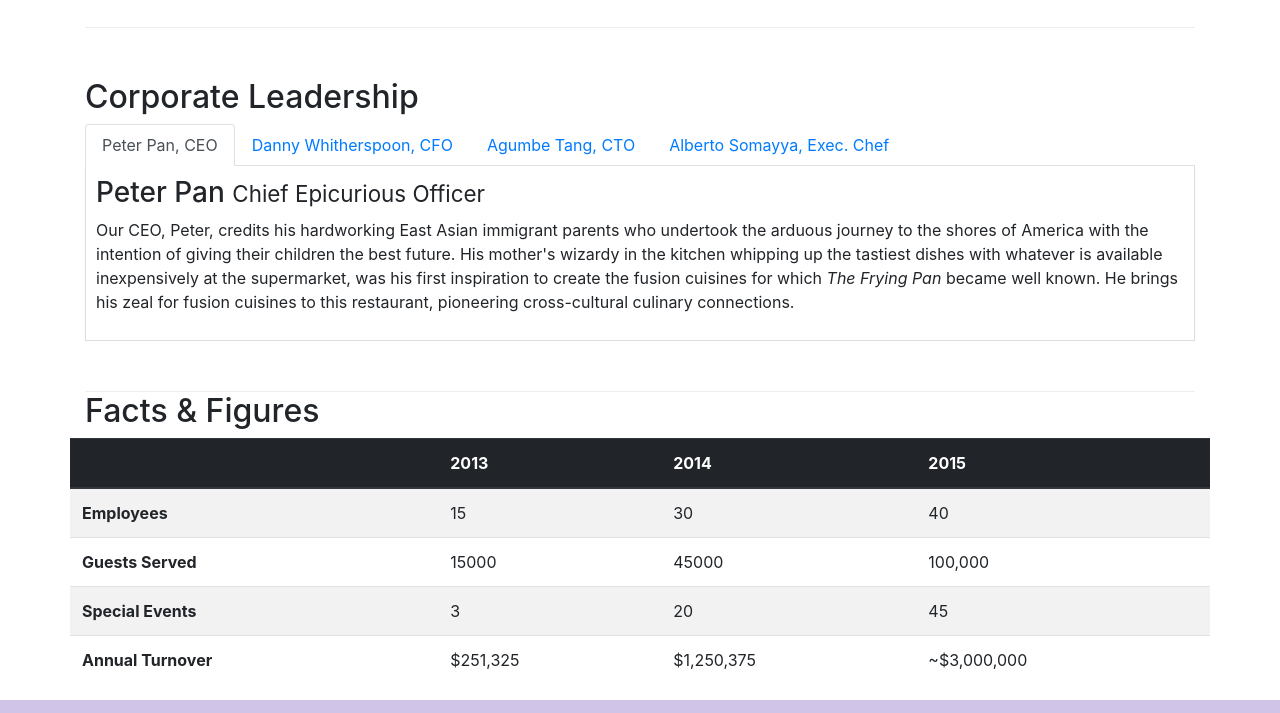
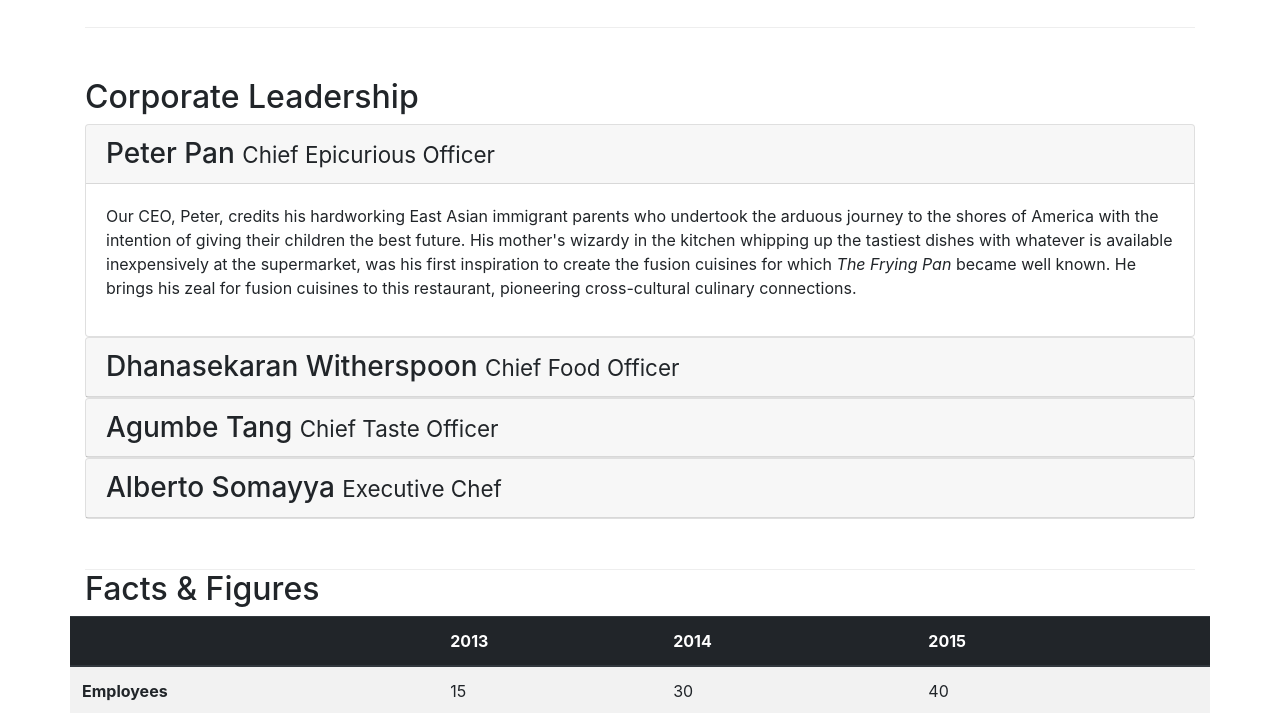
Before and after one commit to Harrier2020/conFusion, a website: page aboutus.html in a window 1280 px wide. Shown: the part 1020-1733 px from the top of the page. Drawn offline with nearby package versions, Linux system fonts and the light colour scheme.

Commit message:
Accordion

```diff
--- a/aboutus.html
+++ b/aboutus.html
@@ -101,7 +101,8 @@
         <div class="row row-content align-items-center">
             <div>
                 <h2>Corporate Leadership</h2>
-                <ul class="nav nav-tabs">
+<!--  Code for Tabs
+                    <ul class="nav nav-tabs">
                     <li class="nav-item">
                         <a class="nav-link active" href="#peter"
                             role="tab" data-toggle="tab">Peter Pan, CEO</a>
@@ -129,7 +130,7 @@
                     <div role="tabpanel" class="tab-pane fade" id="danny">
                         <h3>Dhanasekaran Witherspoon <small>Chief Food Officer</small></h3>
 
-                        <p class="d-noe d-md-block" >Our CFO, Danny, as he is affectionately referred to by his colleagues, comes from a long established family tradition in farming and produce. His experiences growing up on a farm in the Australian outback gave him great appreciation for varieties of food sources. As he puts it in his own words, <em>Everything that runs, wins, and everything that stays, pays!</em></p>
+                        <p class="d-none d-md-block">Our CFO, Danny, as he is affectionately referred to by his colleagues, comes from a long established family tradition in farming and produce. His experiences growing up on a farm in the Australian outback gave him great appreciation for varieties of food sources. As he puts it in his own words, <em>Everything that runs, wins, and everything that stays, pays!</em></p>
 
                     </div>
                     <div role="tabpanel" class="tab-pane fade" id="agumbe">
@@ -145,6 +146,71 @@
                         </div>
                     </div>
                 </div>
+!-->
+<!-- Code for Accordion alternative to tabs start here -->
+
+                <div id="accordion">
+                    <div class="card">
+                        <div class="card-header" role="tab" id="peterhead">
+                            <h3 class="mb-0">
+                                <a data-toggle="collapse" data-target="#peter">
+                                Peter Pan <small>Chief Epicurious Officer</small>
+                                </a>
+                            </h3>
+                        </div>
+                        <div role="tabpanel" class="collapse show" id="peter" data-parent="#accordion">
+                            <div class=" card-body d-none d-md-block">
+                            <p>Our CEO, Peter, credits his hardworking East Asian immigrant parents who undertook the arduous journey to the shores of America with the intention of giving their children the best future. His mother's wizardy in the kitchen whipping up the tastiest dishes with whatever is available inexpensively at the supermarket, was his first inspiration to create the fusion cuisines for which <em>The Frying Pan</em> became well known. He brings his zeal for fusion cuisines to this restaurant, pioneering cross-cultural culinary connections.</p>
+                            </div>
+                        </div>
+                    </div>
+
+                    <div class="card">
+                        <div class="card-header" role="tab" id="dannyhead">
+                            <h3 class="mb-0">
+                                <a data-toggle="collapse" data-target="#danny">
+                                Dhanasekaran Witherspoon <small>Chief Food Officer</small>
+                                </a>
+                            </h3>
+                        </div>
+                        <div role="tabpanel" class="collapse " id="danny" data-parent="#accordion">
+                            <div class=" card-body">
+                                <p class="d-none d-md-block">Our CFO, Danny, as he is affectionately referred to by his colleagues, comes from a long established family tradition in farming and produce. His experiences growing up on a farm in the Australian outback gave him great appreciation for varieties of food sources. As he puts it in his own words, <em>Everything that runs, wins, and everything that stays, pays!</em></p>
+                            </div>
+                        </div>
+                    </div>
+                    <div class="card">
+                        <div class="card-header" role="tab" id="agumbehead">
+                            <h3 class="mb-0">
+                                <a data-toggle="collapse" data-target="#agumbe">
+                                    Agumbe Tang <small>Chief Taste Officer</small>
+                                </a>
+                            </h3>
+                        </div>
+                        <div role="tabpanel" class="collapse" id="agumbe" data-parent="#accordion">
+                            <div class=" card-body d-none d-md-block">
+                                <p>Blessed with the most discerning gustatory sense, Agumbe, our CTO, personally ensures that every dish that we serve meets his exacting tastes. Our chefs dread the tongue lashing that ensues if their dish does not meet his exacting standards. He lives by his motto, <em>You click only if you survive my lick.</em></p>
+                            </div>
+                        </div>
+                    </div>
+
+                    <div class="card">
+                        <div class="card-header" role="tab" id="albertohead">
+                            <h3 class="mb-0">
+                                <a data-toggle="collapse" data-target="#alberto">
+                                    Alberto Somayya <small>Executive Chef</small>
+                                </a>
+                            </h3>
+                        </div>
+                        <div role="tabpanel" class="collapse" id="alberto" data-parent="#accordion">
+                            <div class=" card-body d-none d-md-block">
+                                <p>Award winning three-star Michelin chef with wide International experience having worked closely with whos-who in the culinary world, he specializes in creating mouthwatering Indo-Italian fusion experiences. He says, <em>Put together the cuisines from the two craziest cultures, and you get a winning hit! Amma Mia!</em></p>
+                            </div>
+                        </div>
+                    </div>
+
+                </div>
+
             </div>
        </div>
 <div class="row row-cotent">
```
